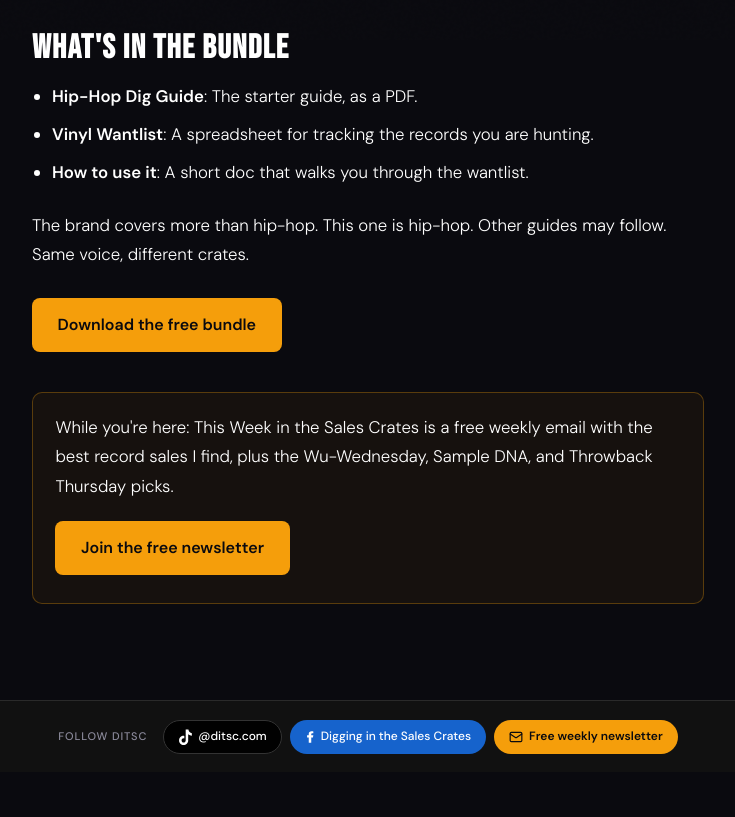
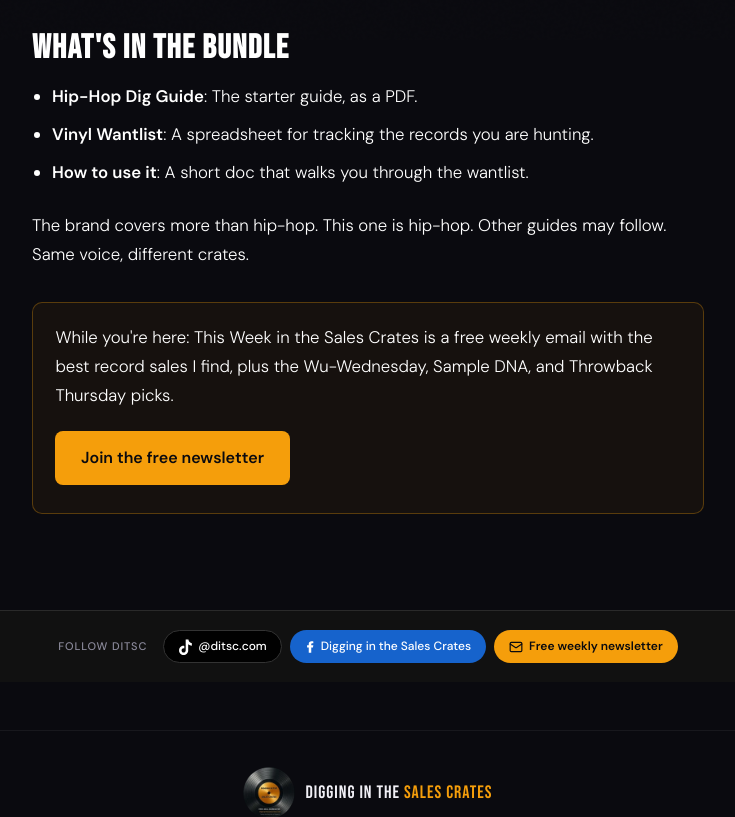
Before and after one commit to Phishhead35/digging-in-the-sales-crates, a React (Create React App) app: page /bundle in a window 1280 px wide. Shown: the part 760-1577 px from the top of the page, without its empty margins (272-1007 px from the left). Built offline with nearby package versions, Linux system fonts and the light colour scheme.

Commit message:
Bundle landing page: replace Download button with newsletter signup

```diff
--- a/src/pages/BundlePage.jsx
+++ b/src/pages/BundlePage.jsx
@@ -203,22 +203,10 @@ export default function BundlePage({ mode = "landing" }) {
 
         <p style={styles.p}>{BUNDLE.note}</p>
 
-        {SIGNUP_REDIRECT_CONFIRMED ? (
-          <div style={styles.card}>
-            {signupLink(BUNDLE.signupButtonGated)}
-            <p style={{ ...styles.p, margin: "0.5rem 0 0" }}>{BUNDLE.gatedPromise}</p>
-          </div>
-        ) : (
-          <>
-            <Link to={withSlash(BUNDLE.thanksPath)} style={styles.button}>
-              {BUNDLE.downloadButton}
-            </Link>
-            <div style={styles.card}>
-              <p style={{ ...styles.p, margin: "0 0 0.75rem" }}>{BUNDLE.newsletterPitch}</p>
-              {signupLink(BUNDLE.signupButton)}
-            </div>
-          </>
-        )}
+        <div style={styles.card}>
+          <p style={{ ...styles.p, margin: "0 0 0.75rem" }}>{BUNDLE.newsletterPitch}</p>
+          {signupLink(BUNDLE.signupButton)}
+        </div>
       </main>
     </div>
   );
```
Also changed, not shown: scripts/prerender.mjs (+3 -6 lines).
